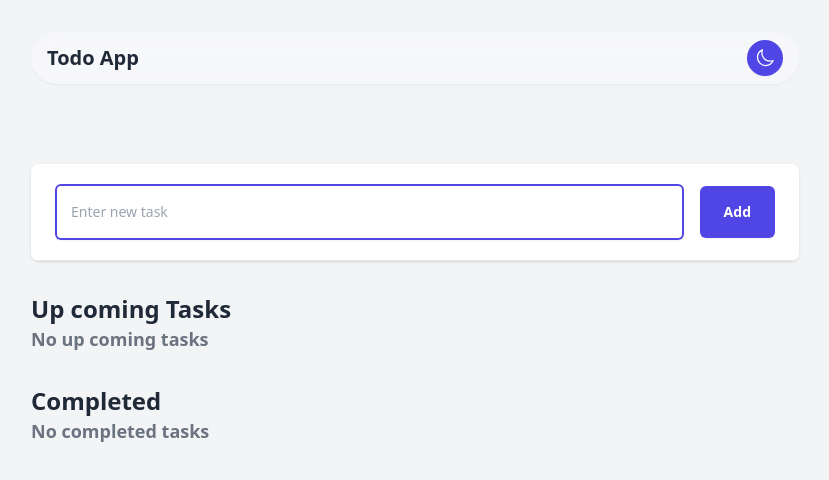
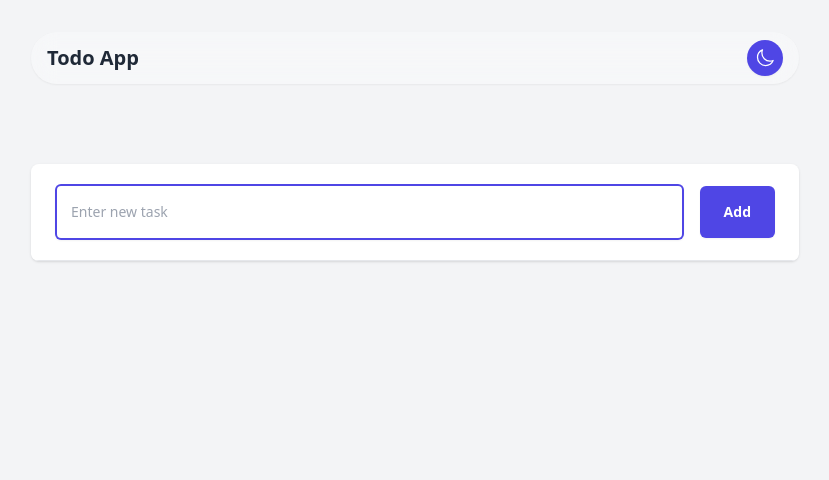
Before and after one commit to sharpshooter90/react-todo, a React (Vite) app: page / in a window 1280 px wide. Shown: the top 480 px of the page, without its empty margins (225-1054 px from the left). Built offline with nearby package versions, Linux system fonts and the light colour scheme.

Commit message:
empty check for tasks, if no tasks then don't show the empty message for completed and upcoming tasks

```diff
--- a/src/App.jsx
+++ b/src/App.jsx
@@ -129,6 +129,7 @@ function App() {
             />
           )}
           <NewTaskForm addTask={addTask} />
+          {tasks.length > 0 && (
             <div className="mt-4">
               {incompleteTasks && (
                 <div className="mt-4">
@@ -181,6 +182,7 @@ function App() {
                 </div>
               )}
             </div>
+          )}
         </div>
       </div>
       <ToastContainer />
```
Lines whose indentation alone changed are shown as unchanged.
